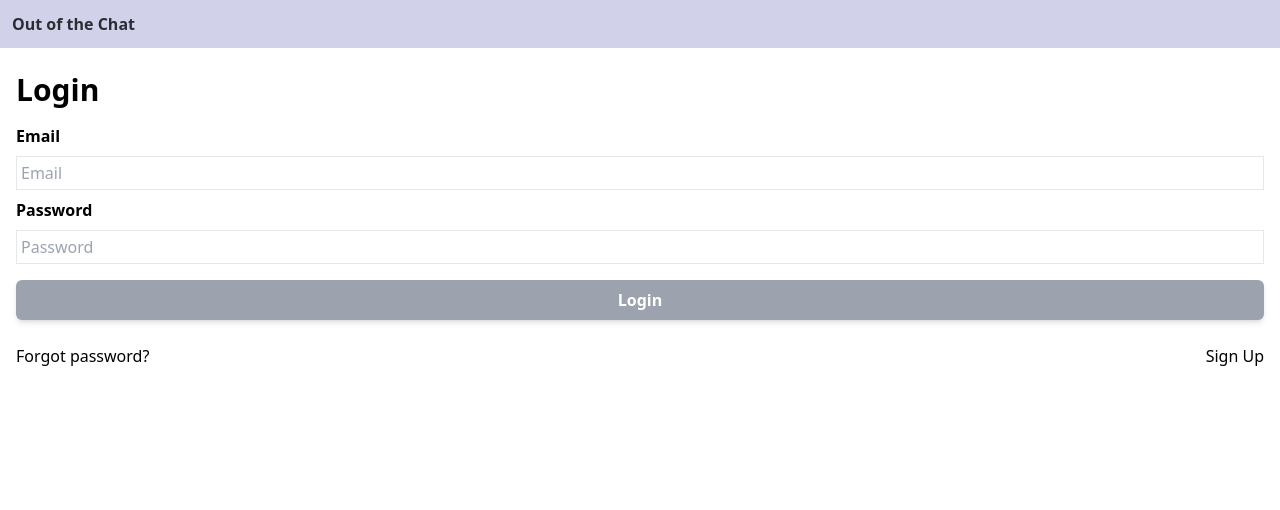
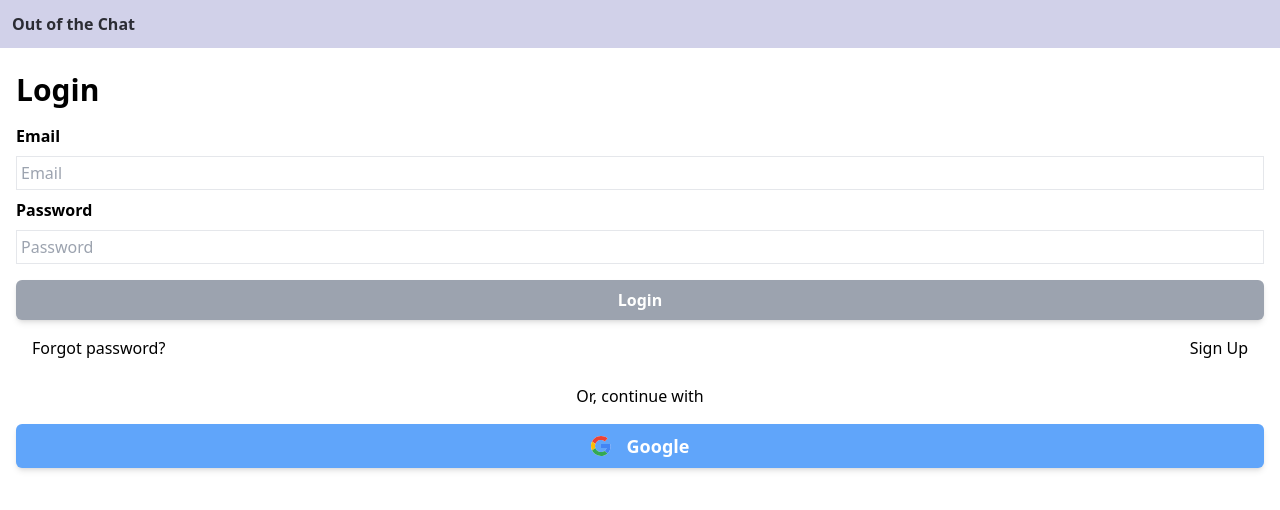
Before and after one commit to squach28/out-of-the-chat, a React (Vite) app in the folder frontend/: page /login in a window 1280 px wide. Shown: the top 510 px of the page. Built offline with nearby package versions, Linux system fonts and the light colour scheme; no server answers.

Commit message:
implemented google login

```diff
--- a/frontend/src/components/LoginForm.tsx
+++ b/frontend/src/components/LoginForm.tsx
@@ -1,8 +1,10 @@
 import { useState } from "react"
 import { LoginCredential } from "../types/LoginCredential"
 import validator from "validator"
-import { getAuth, signInWithEmailAndPassword } from "firebase/auth"
+import { getAuth, signInWithEmailAndPassword, GoogleAuthProvider, signInWithPopup } from "firebase/auth"
 import { useNavigate } from "react-router-dom"
+import { Link } from "react-router-dom"
+import googleIcon from '../assets/icons/googleIcon.svg'
 
 
 const LoginForm = () => {
@@ -114,6 +116,24 @@ const LoginForm = () => {
         }
 
     }
+
+    const onGoogleLoginClick = async (e: React.MouseEvent<HTMLButtonElement>) => {
+        e.preventDefault()
+        const provider = new GoogleAuthProvider()
+        try {
+            const result = await signInWithPopup(auth, provider)
+            const credential = GoogleAuthProvider.credentialFromResult(result)
+            if(credential !== null) {
+                const user = result.user
+                console.log(user)
+                navigate('/', { replace: true })
+            }
+
+        } catch(e) {
+            console.log(e)
+        }
+    }
+
     return (
         <form className="flex flex-col p-4 gap-2" action="">
             <h1 className="text-3xl font-bold my-2">Login</h1>
@@ -129,6 +149,15 @@ const LoginForm = () => {
             <input id="password" name="password" className={`border p-1 ${loginCredential.errors.password === '' ? 'border-gray-200' : 'border-red-400'}`} type="password" onBlur={onInputBlur} onChange={onInputChange} placeholder="Password"/>
             {error ? <p className="text-red-400">{error}</p> : null}
             <button className={`font-bold rounded-md shadow-md px-1 py-2 my-2 text-button-text-light ${!validateLogin(loginCredential) ? 'bg-gray-400' : 'bg-button-light'}`} disabled={loading || !validateLogin(loginCredential)} onClick={onLoginClick}>{loading ? 'Loading...' : 'Login'}</button>
+            <div className="flex justify-between px-4">
+                <Link to="/forgotPassword" className="text-end">Forgot password?</Link>
+                <Link to="/signup" replace={true} className="">Sign Up</Link>
+            </div>
+            <p className="text-center mt-4">Or, continue with</p>
+            <button className="flex justify-center items-center gap-4 bg-blue-400 text-lg rounded-md shadow-md px-1 py-2 my-2" onClick={onGoogleLoginClick}>
+                <img src={googleIcon} alt="" />
+                <p className="text-white font-bold">Google</p>
+            </button>
         </form>
     )
 }
--- a/frontend/src/pages/Login.tsx
+++ b/frontend/src/pages/Login.tsx
@@ -1,4 +1,3 @@
-import { Link } from "react-router-dom"
 import LoginForm from "../components/LoginForm"
 import Navbar from "../components/Navbar"
 
@@ -7,10 +6,6 @@ const Login = () => {
         <div className="flex flex-col">
             <Navbar />
             <LoginForm />
-            <div className="flex justify-between px-4">
-                <Link to="/forgotPassword" className="text-end">Forgot password?</Link>
-                <Link to="/signup" replace={true} className="">Sign Up</Link>
-            </div>
          </div>
     )
 }
```
Also changed, not shown: frontend/src/assets/icons/googleIcon.svg (added).
